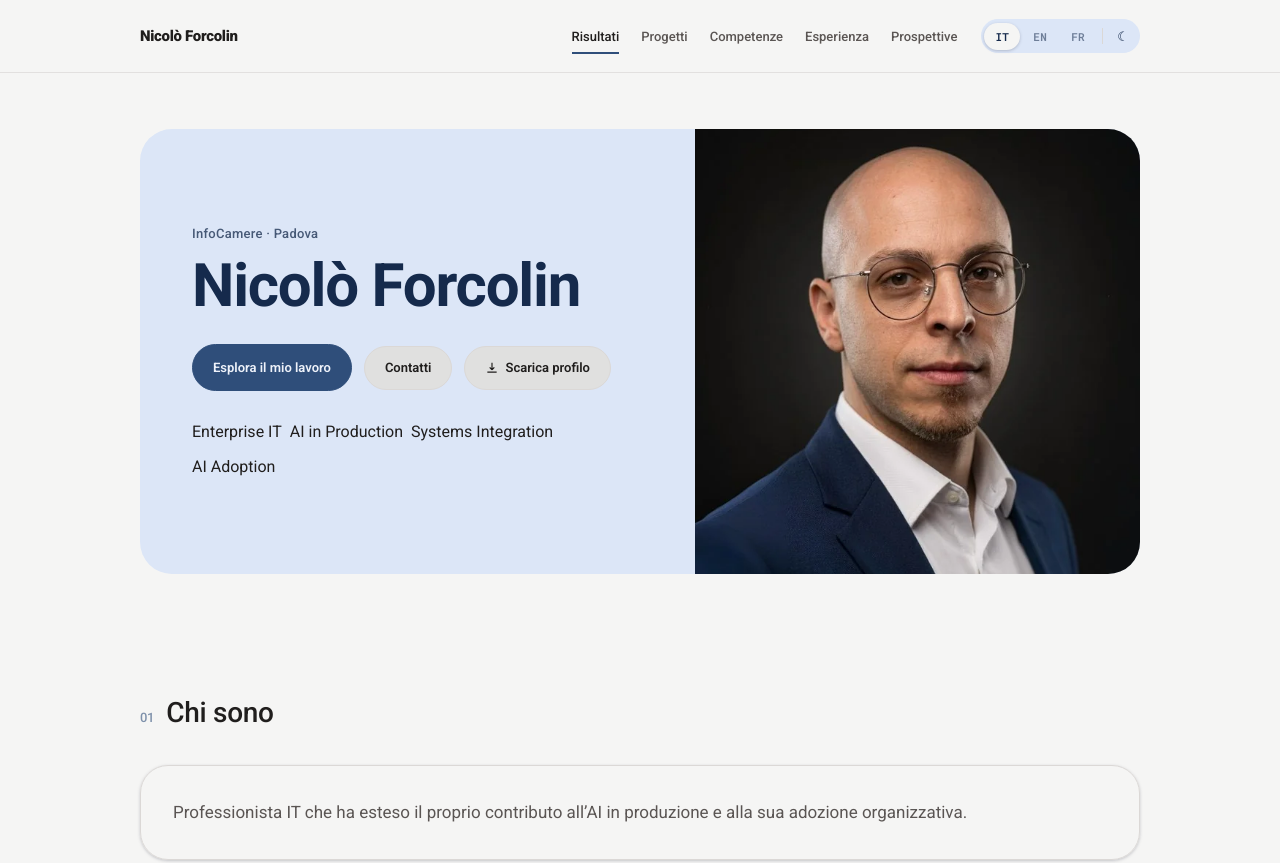
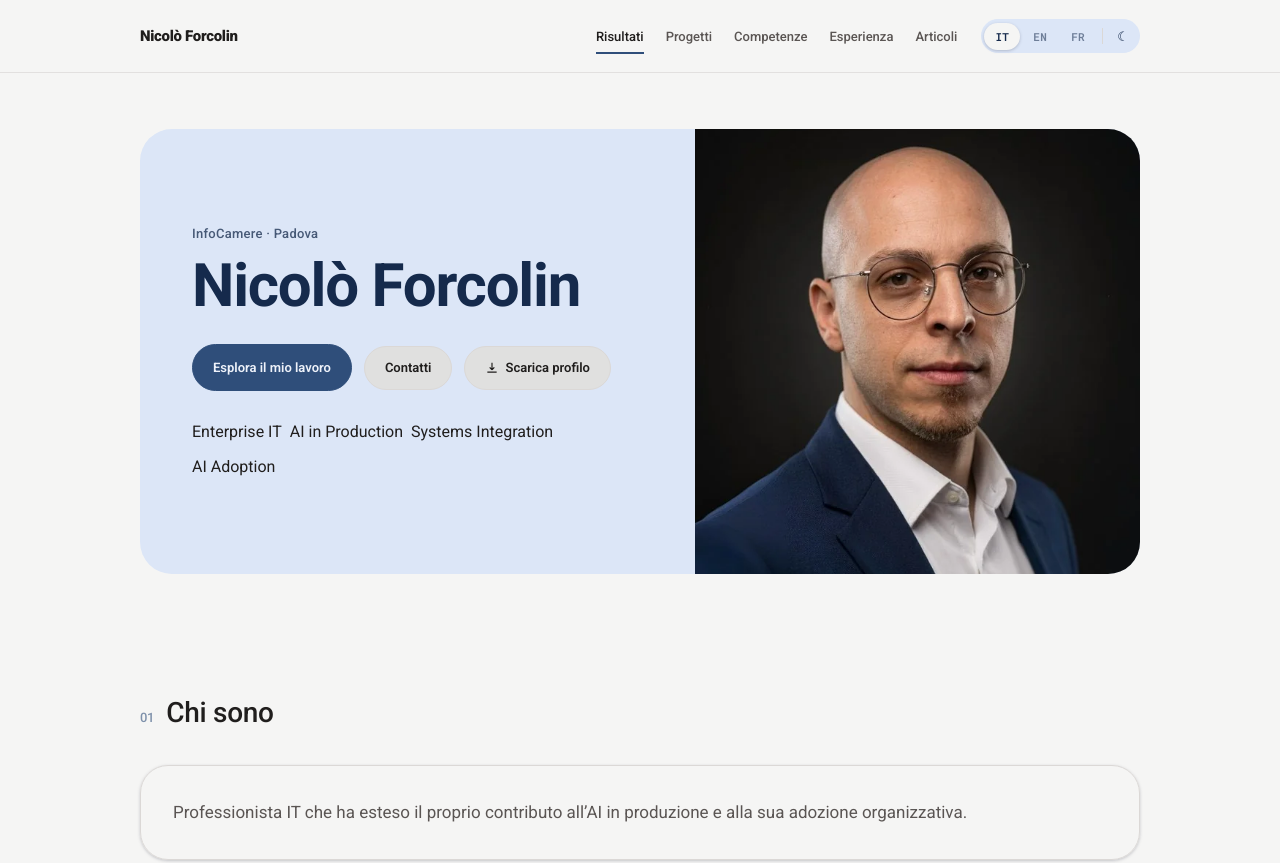
Before and after one commit to smonkey51-maker/Sito-Personale, a plain HTML site: page index.html in a window 1280 px wide. Shown: the top 863 px of the page. Drawn offline with Linux system fonts and the light colour scheme.

Commit message:
Rinomina la sezione "Prospettive" in "Articoli" (locale IT) (#167)
Cambia solo il titolo della sezione nella versione italiana; le
etichette dei singoli articoli (Prospettiva 01/02) restano invariate.

```diff
--- a/index.html
+++ b/index.html
@@ -879,7 +879,7 @@ Il modello è la parte facile. Il resto è il valore.</div>
       work_view:"Vedi il case study →",
       c1_summary:"Due sistemi RAG che trasformano conoscenza aziendale frammentata in informazione accessibile e operativa.",
       c2_summary:"Esplorazione della fattibilità di AI locale e sicura per contesti a dati sensibili.",
-      sec_perspectives:"Prospettive",
+      sec_perspectives:"Articoli",
       persp1_meta:"Prospettiva 01 · 2026",
       persp_intro:"Riflessioni sul lato organizzativo e umano della tecnologia enterprise, scritte lungo il percorso.",
       persp_read:"Leggi →",
```
